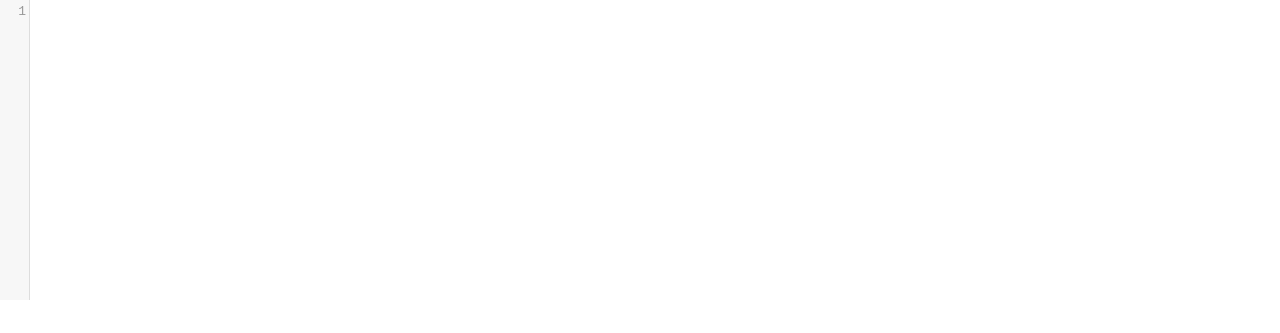
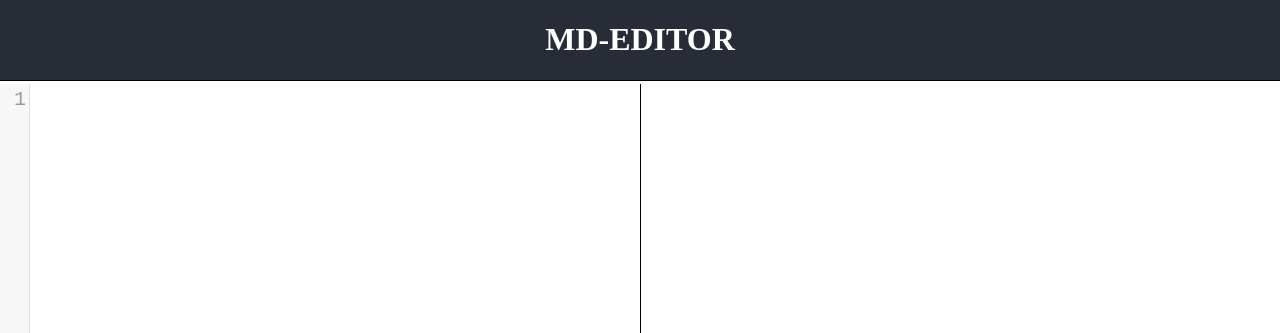
Before and after one commit to MehdiHenna/MehdiHenna.github.io, a plain HTML site: page index.html in a window 1280 px wide. Shown: the top 333 px of the page. Drawn offline with Linux system fonts and the light colour scheme.

Commit message:
changement de l'index.html

```diff
--- a/index.html
+++ b/index.html
@@ -3,18 +3,23 @@
 <head>
 	<meta charset="UTF-8">
 	<title>md-editor</title>
-	<link rel="stylesheet" href="public/css/style.css">
-	<link rel="stylesheet" href="public/js/lib/codemirror.css">
+	<link rel="stylesheet" href="/css/style.css">
+	<link rel="stylesheet" href="/js/lib/codemirror.css">
 </head>
 	<body>
+		<div class="header">
+		<h1>MD-EDITOR</h1>
+		</div>
 		<!--Ici l'utilisateur rentre son code-->
+		<div class="container">
 		<textarea  id="block-code" cols="30" rows="10"></textarea>
 		<!--prévisualisation-->
 		<div id="translation-result"></div>
+		</div>
 		<!--javascript script-->
-	<script type="text/javascript" src="public/js/jquery.js"></script>
-	<script src="public/js/lib/codemirror.js"></script>
-	<script src="public/js/mode/markdown/markdown.js"></script>
-	<script src="public/js/bundle.js"></script>
+		<script type="text/javascript" src="/js/jquery.js"></script>
+		<script src="/js/lib/codemirror.js"></script>
+		<script src="/js/mode/markdown/markdown.js"></script>
+		<script src="/js/bundle.js"></script>
 	</body>
 </html>
```
Lines whose indentation alone changed are shown as unchanged.
